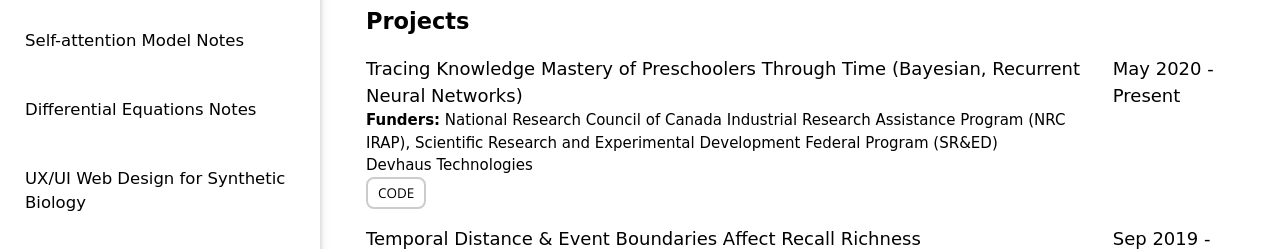
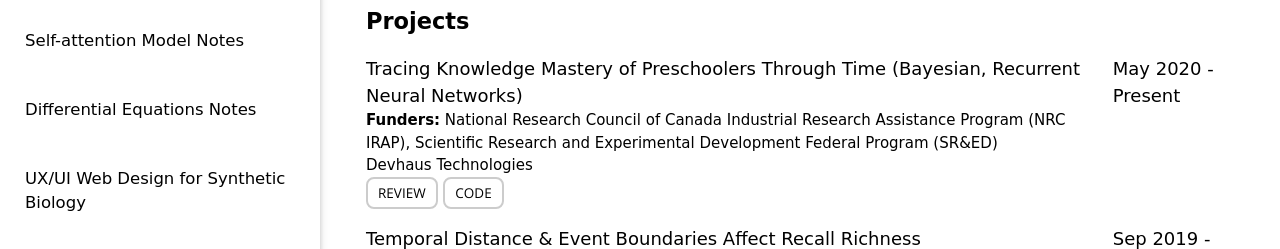
Before and after one commit to yinqihuang/yinqihuang.github.io, a plain HTML site: page index.html in a window 1280 px wide. Shown: the part 402-651 px from the top of the page. Drawn offline with nearby package versions, Linux system fonts and the light colour scheme; a web font is replaced by a local one.

Commit message:
update tab

```diff
--- a/index.html
+++ b/index.html
@@ -69,7 +69,7 @@
                   <th></th>
                 </tr>
                 <tr>
-                  <td>Tracing Knowledge Mastery of Preschoolers Through Time (Bayesian, Recurrent Neural Networks) <div class="sub-sub"><b>Funders:</b> National Research Council of Canada Industrial Research Assistance Program (NRC IRAP), Scientific Research and Experimental Development Federal Program (SR&ED)</div> <div class="sub-sub">Devhaus Technologies</div> <a href="https://github.com/yinqihuang/bayesian-knowledge-tracing" class="w3-button w3-round-large w3-border cute">CODE</a></td>
+                  <td>Tracing Knowledge Mastery of Preschoolers Through Time (Bayesian, Recurrent Neural Networks) <div class="sub-sub"><b>Funders:</b> National Research Council of Canada Industrial Research Assistance Program (NRC IRAP), Scientific Research and Experimental Development Federal Program (SR&ED)</div> <div class="sub-sub">Devhaus Technologies</div> <a href="https://yinqi-h.gitbook.io/ml-models/models/knowledge-tracing-models" class="w3-button w3-round-large w3-border cute">REVIEW</a> <a href="https://github.com/yinqihuang/bayesian-knowledge-tracing" class="w3-button w3-round-large w3-border cute">CODE</a></td>
                   <td>May 2020 - Present</td>
                 </tr>
                 <tr>
```
